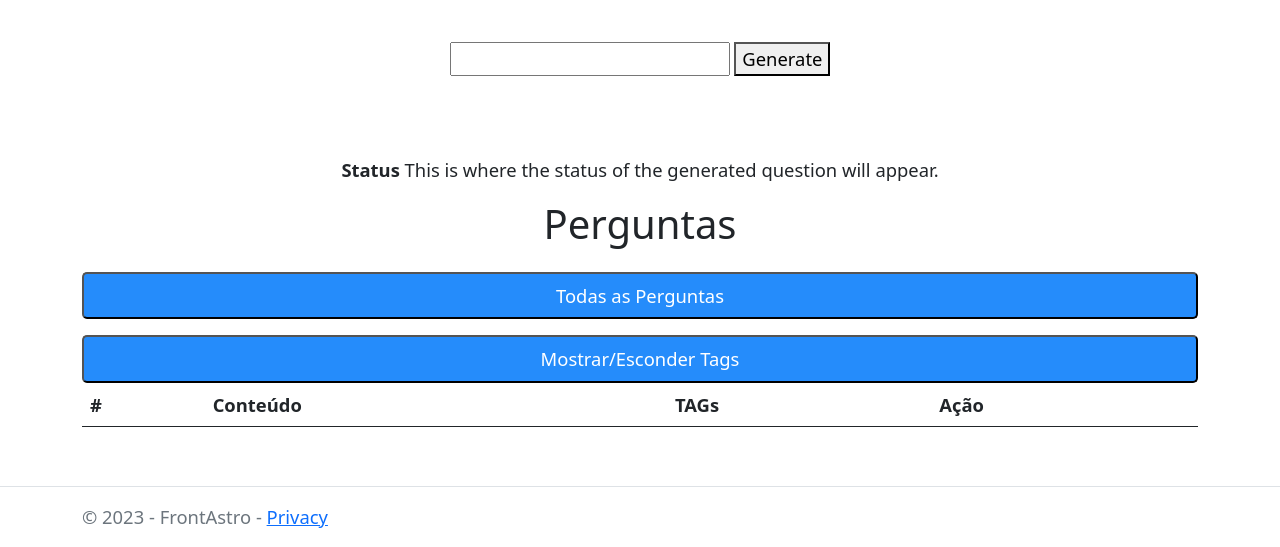
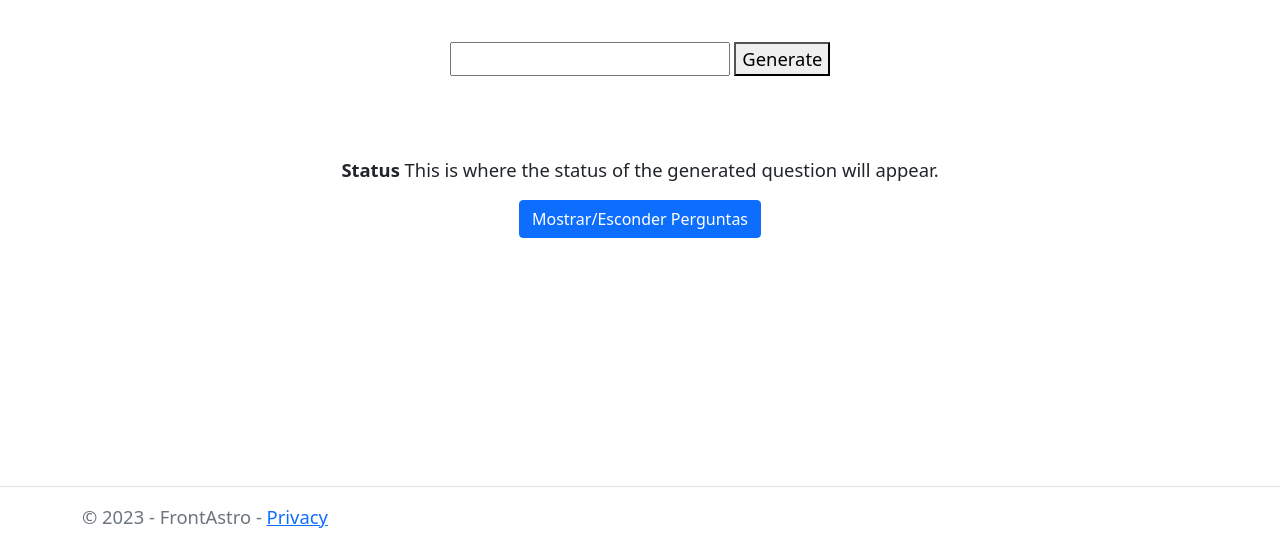
Before and after one commit to Victor-Lima-dev/Astro-Front, an ASP.NET Core app: page / in a window 1280 px wide. Shown: the part 253-800 px from the top of the page. Run offline with ASP.NET Core 8, Linux system fonts and the light colour scheme; lists and menus that the app fills with data are empty; style sheets or scripts are compiled from the project's sources; some libraries are stand-ins or nearby versions.

```diff
--- a/Views/Home/Index.cshtml
+++ b/Views/Home/Index.cshtml
@@ -28,7 +28,9 @@
 </div>
 </div>
 
-<div class="perguntas">
+ <button class="btn btn-primary" onclick="toggleElement('perguntasElemento')">Mostrar/Esconder Perguntas</button>
+
+<div class="perguntas perguntasElemento d-none">
     <h1>Perguntas</h1>
     <button onclick="consultarPerguntas()">Todas as Perguntas</button>
     <button onclick="toggleTags()">Mostrar/Esconder Tags</button>
@@ -36,7 +38,7 @@
     <ul id="listaDeTags" class="d-none"></ul>
 </div>
 
-<table class="table" id="tabelaPerguntas">
+<table class="table perguntasElemento d-none" id="tabelaPerguntas">
     <thead>
         <tr>
             <th scope="col">#</th>
@@ -62,6 +64,15 @@
  function toggleTags() {
         const listaDeTags = document.getElementById('listaDeTags');
         listaDeTags.classList.toggle('d-none');
+    }
+
+     function toggleElement(elementClass) {
+        const elements = document.getElementsByClassName(elementClass);
+
+        // Itera sobre os elementos encontrados pela classe
+        for (const element of elements) {
+            element.classList.toggle('d-none');
+        }
     }
 
 let intervalId; // Variável para armazenar o ID do intervalo
@@ -457,7 +468,6 @@ function criarListaDeTags(tags) {
 async function enviarTagParaPerguntas(tag) {
     try {
 
-
         // Crie um objeto FormData para enviar dados como 'form-data'
         var formData = new FormData();
 
--- a/wwwroot/css/site.css
+++ b/wwwroot/css/site.css
@@ -103,6 +103,8 @@ li
   flex-direction: column;
   gap: 1rem;
   width: 100%;
+  border: 1px solid red;
+  margin-top: 2rem;
 }
 
 .perguntas > button
@@ -112,6 +114,7 @@ li
   border-radius: 5px;
   color: white;
 
+
 }
 
 .hidden
```
Also changed, not shown: 4 other files.
